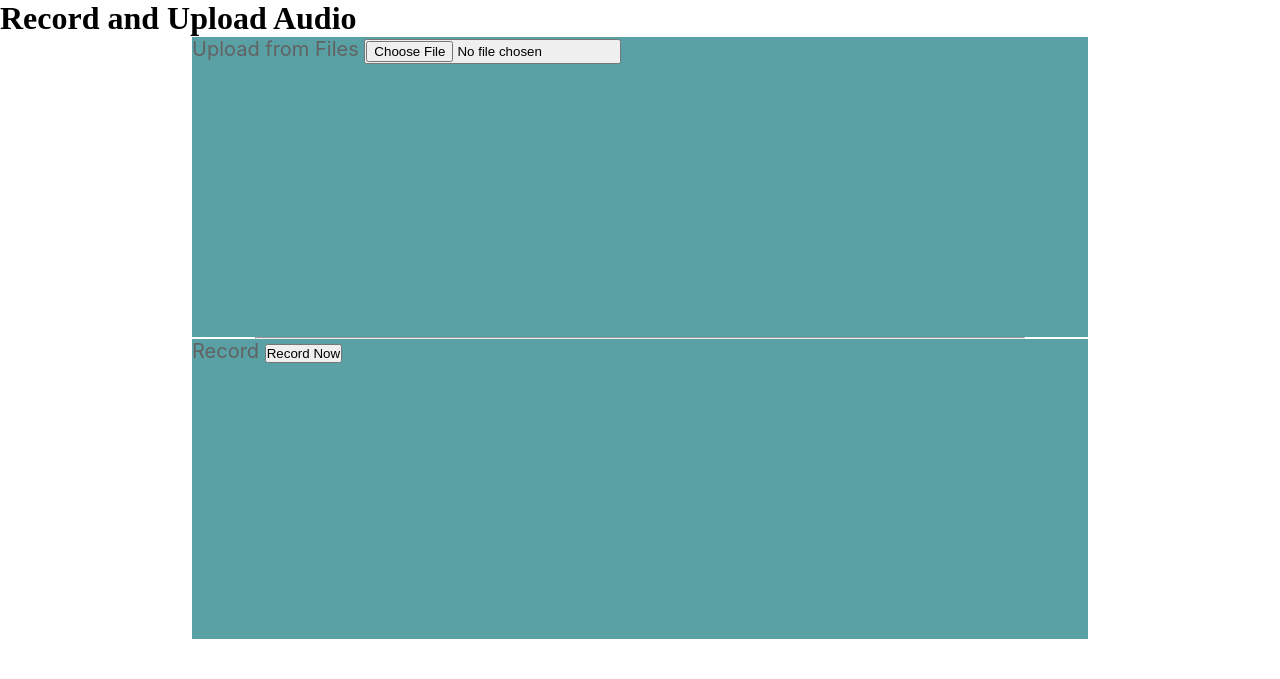
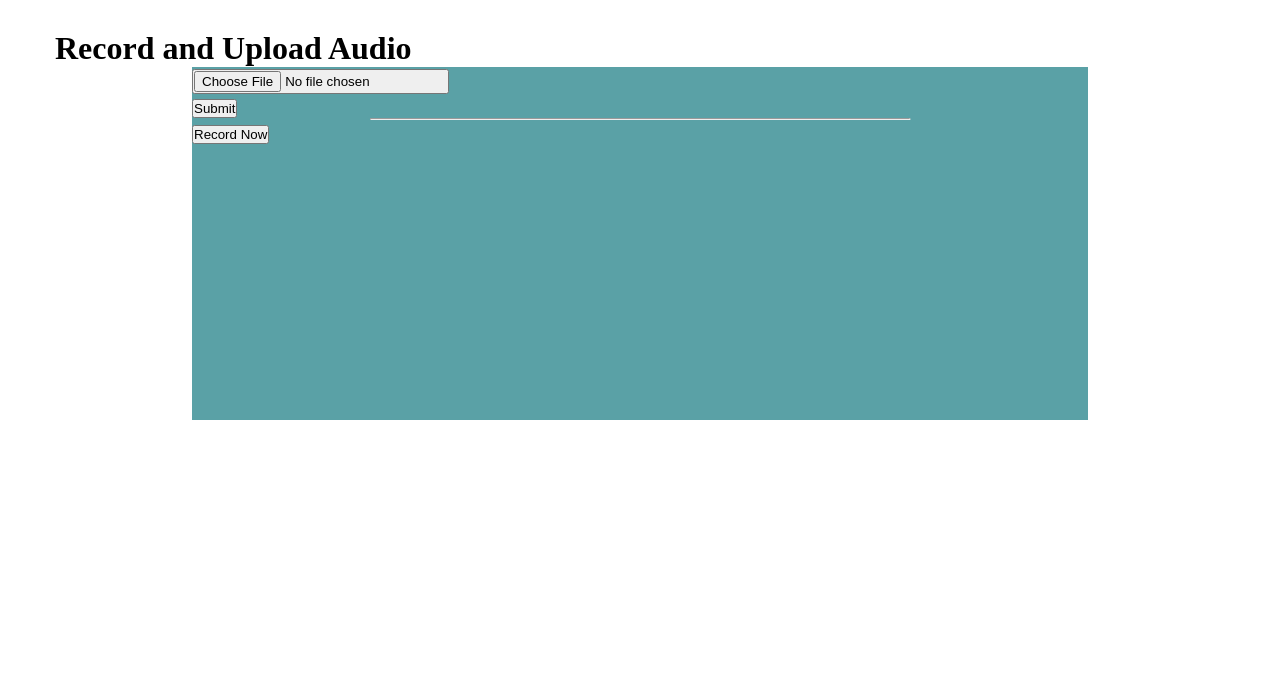
Before and after one commit to alfiyaanware/SER, a FastAPI app: page / in a window 1280 px wide. Shown: the part 80-759 px from the top of the page. After the commit the page ends 500 px from the top, so only its background shows below. Run offline with FastAPI, Linux system fonts and the light colour scheme; some libraries are stand-ins or nearby versions.

Commit message:
integration

```diff
--- a/static/index.js
+++ b/static/index.js
@@ -13,10 +13,16 @@
         })
         .then(response => {
             if (response.ok) {
-                window.location.href = '/result/';
+                // Assuming the server responds with JSON data indicating success
+                return response.json();
             } else {
-                console.error('Error:', response.statusText);
+                throw new Error('Failed to process audio: ' + response.statusText);
             }
+        })
+        .then(data => {
+            // Assuming the server responds with a JSON object containing relevant data
+            // Redirect to the result page or handle the data accordingly
+            window.location.href = '/result/';
         })
         .catch(error => console.error('Error:', error));
     } else {
--- a/static/index1.css
+++ b/static/index1.css
@@ -81,3 +81,7 @@
     font-weight: 400;
     word-wrap: break-word
 }
+
+/* .t2{
+    margin-left: 30%;
+} */
--- a/templates/index1.html
+++ b/templates/index1.html
@@ -13,16 +13,20 @@
     </div>
     <div class="main">
         <div class="container1">
-            <h1>Record and Upload Audio</h1>
+            <div style="margin-left: 55px;margin-top: 30px;">
+                <h1>Record and Upload Audio</h1>
+            </div>
 
             <div class="div1">
 
-                <div class="t1">Upload from Files <button onclick="uploadFromFile()"><input type="file" id="uploadInput" accept="audio/*"></button>
+                <div class="t1"><button><input type="file" id="uploadInput" accept="audio/*"></button>
+                <div class="t1"><button onclick="uploadFromFile()">Submit</button>
+
                 </div>
             </div>
             <hr class="hr1">
             <div class="div1">
-                <div class="t1">Record <!-- Button to record audio -->
+                <div class="t1"> <!-- Button to record audio -->
                     <button onclick="startRecording()">Record Now</button></div>
             </div>
         </div>
```
